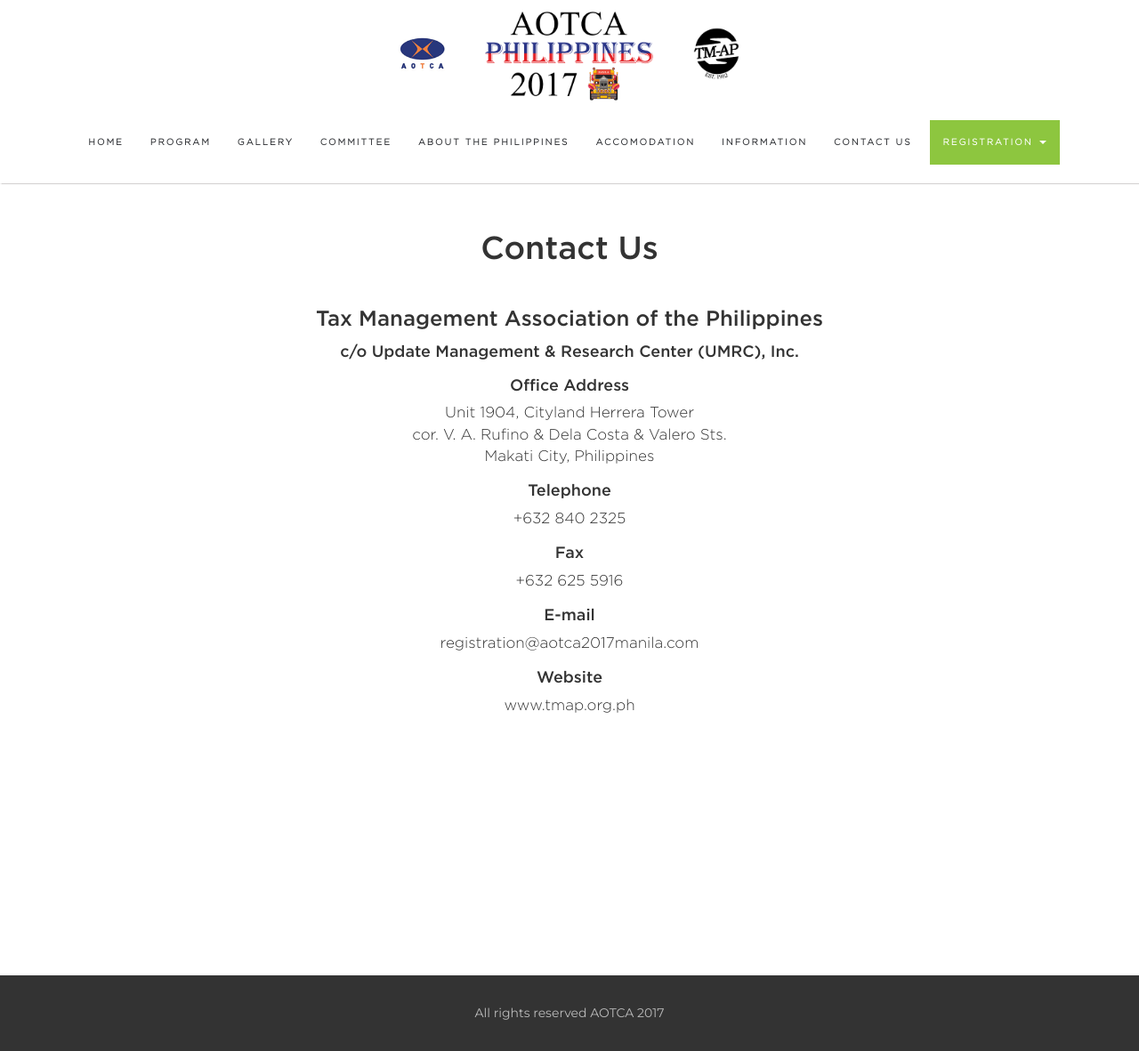
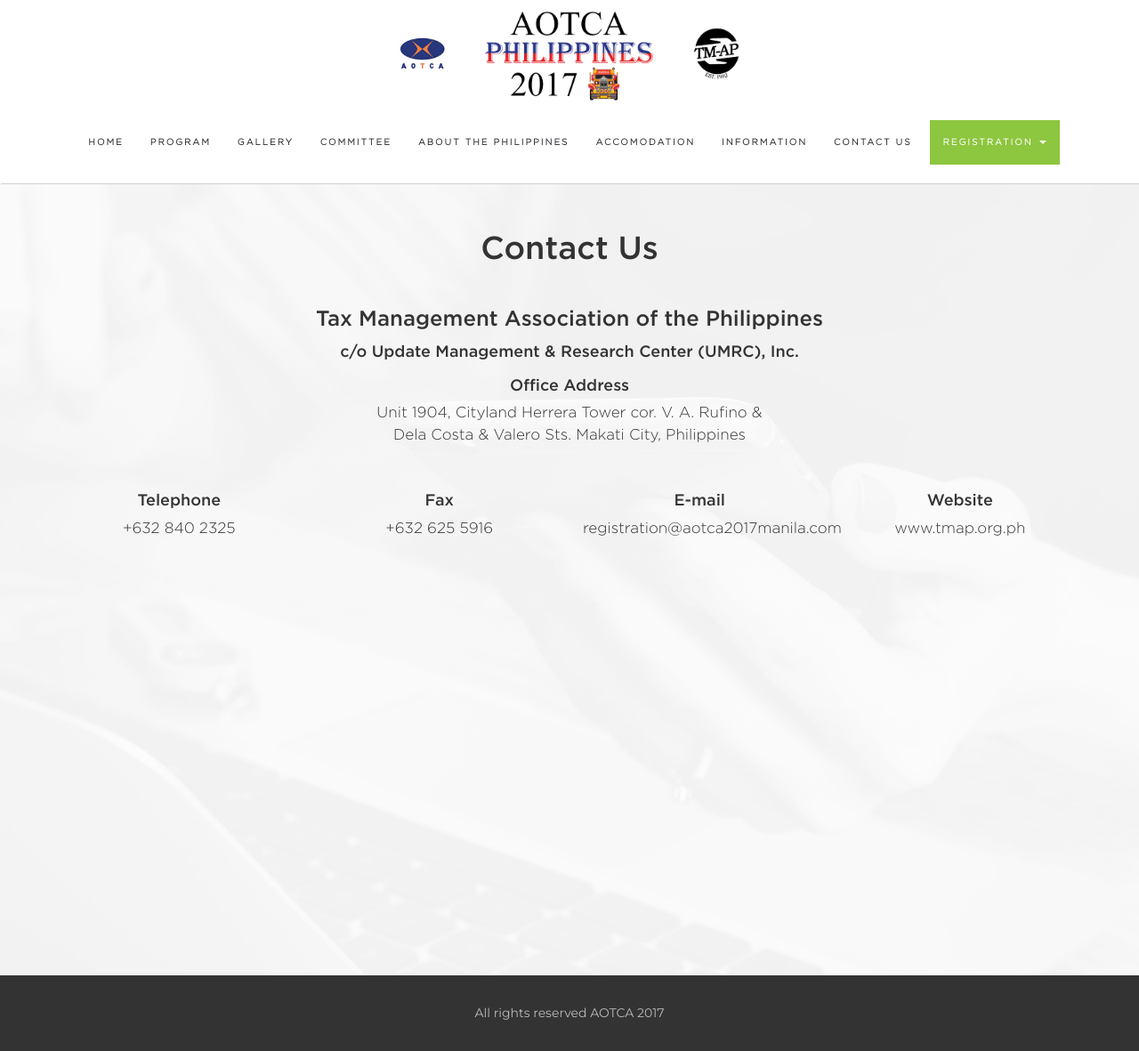
Before and after one commit to aotca2017/aotca2017.github.io, a Jekyll site: the page built from pages/contact.html, in a window 1280 px wide. Shown: the whole page at 89% size. Built offline with Jekyll 4.4.1, drawn with Linux system fonts in a browser that asks for light colours; nearby versions of some CDN libraries.

Commit message:
Add contact bg

```diff
--- a/_includes/contact/contact.html
+++ b/_includes/contact/contact.html
@@ -6,21 +6,22 @@
             <h4 class="content-subtitle">c/o Update Management & Research Center (UMRC), Inc.</h4>
             <div class="content-list">
                 <span class="content-list-header">Office Address</span>
-                <span class="content-list-text">Unit 1904, Cityland Herrera Tower <br>cor. V. A. Rufino & Dela Costa & Valero Sts.<br>Makati City, Philippines</span>
+                <span class="content-list-text">Unit 1904, Cityland Herrera Tower cor. V. A. Rufino &<br> Dela Costa & Valero Sts. Makati City, Philippines</span>
             </div>
-            <div class="content-list ">
+            <br/>
+            <div class="content-list col-md-3">
                 <span class="content-list-header">Telephone</span>
                 <span class="content-list-text">+632 840 2325</span>
             </div>
-            <div class="content-list ">
+            <div class="content-list col-md-3">
                 <span class="content-list-header">Fax</span>
                 <span class="content-list-text">+632 625 5916</span>
             </div>
-            <div class="content-list ">
+            <div class="content-list col-md-3">
                 <span class="content-list-header">E-mail</span>
                 <span class="content-list-text">registration@aotca2017manila.com</span>
             </div>
-            <div class="content-list ">
+            <div class="content-list col-md-3">
                 <span class="content-list-header">Website</span>
                 <span class="content-list-text">www.tmap.org.ph</span>
             </div>
--- a/_sass/contact.sass
+++ b/_sass/contact.sass
@@ -12,6 +12,9 @@
   position: relative
   padding-top: 50px
   padding-bottom: 50px
+  background-image: url('/img/contact-bg.jpg')
+  background-size: cover
+  background-position: center center
   .section-container
     .section-header
       font-family: "Gotham-Medium"
```
Also changed, not shown: img/contact-bg.jpg (added).
